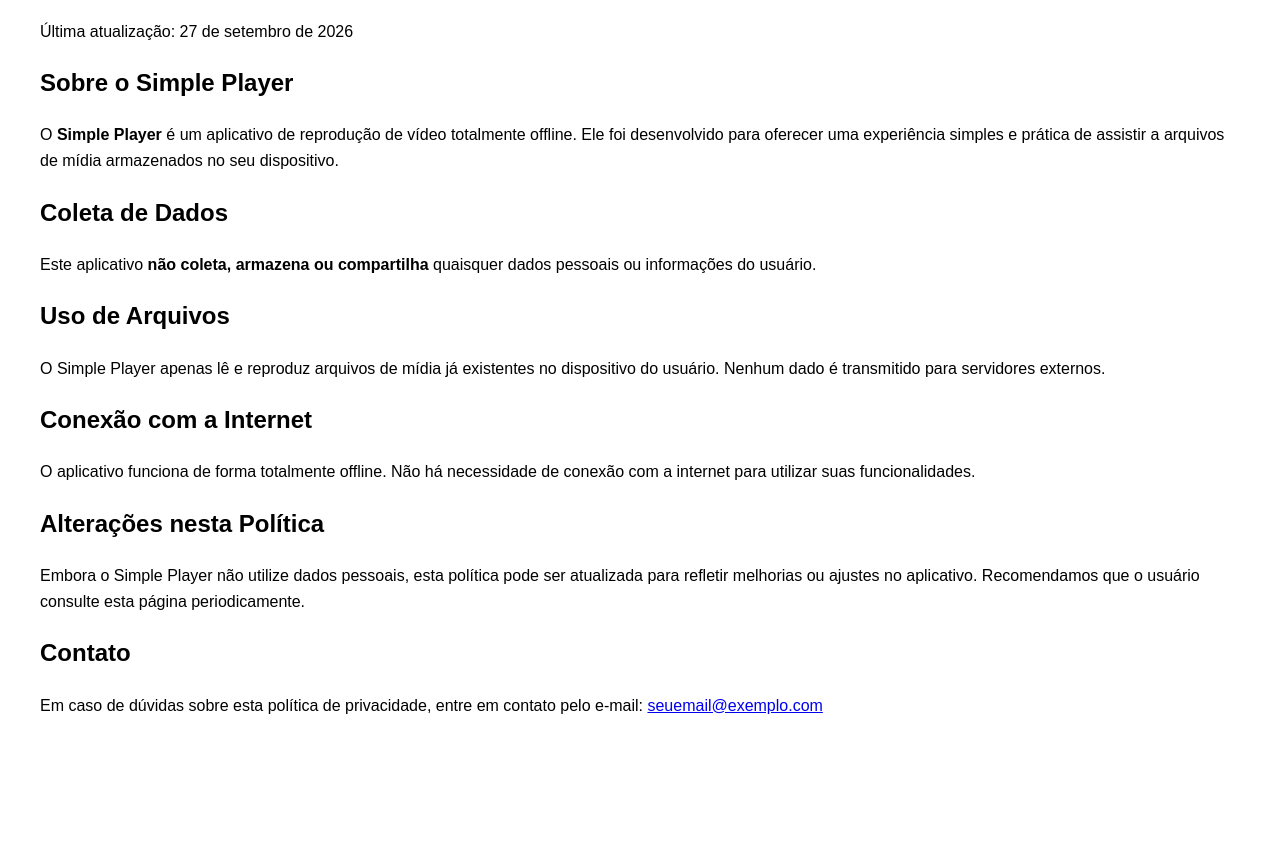
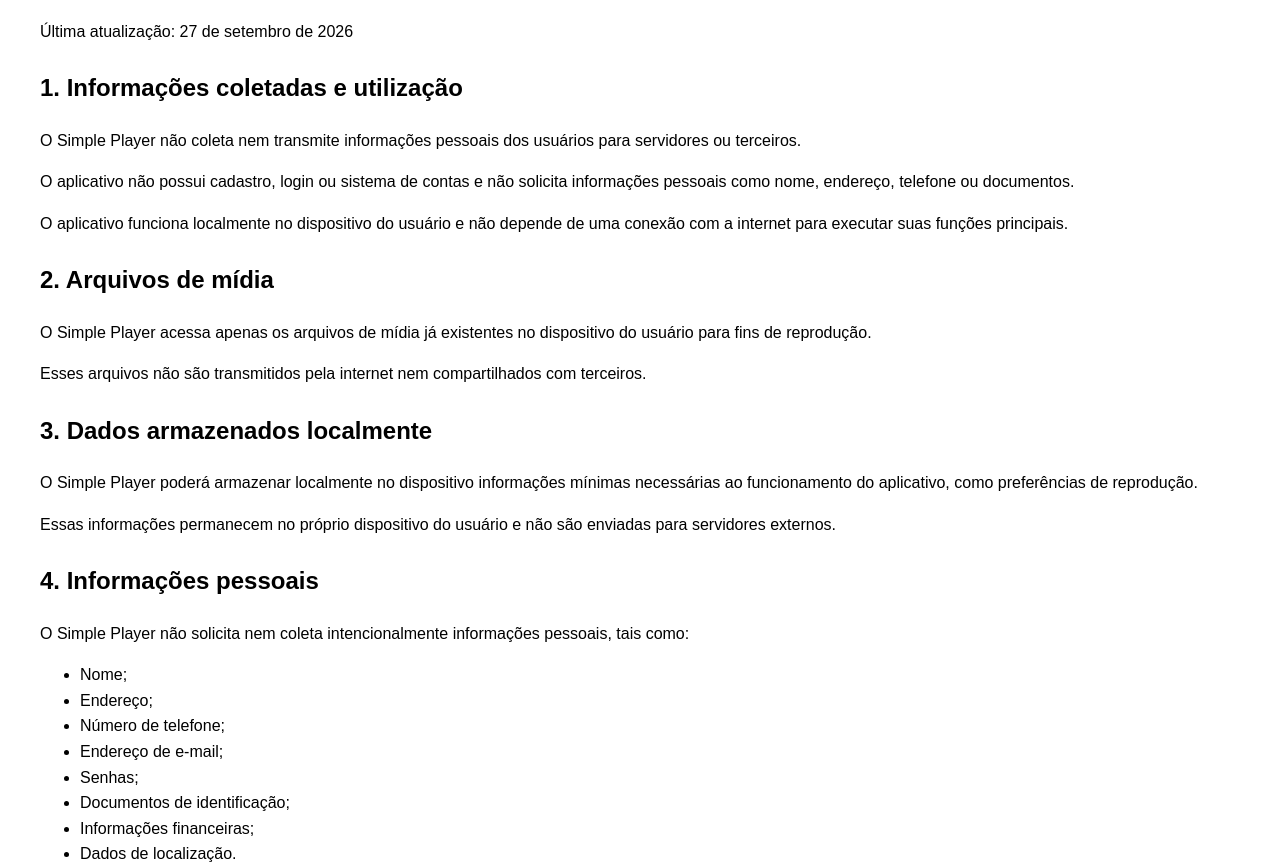
Before and after one commit to jabronoski-jpg/simple-video-privacy, a plain HTML site: page index.html in a window 1280 px wide. Shown: the part 94-958 px from the top of the page. Before the commit the page ends 852 px from the top, so only its background shows below. Drawn offline with Linux system fonts and the light colour scheme.

Commit message:
Revise Privacy Policy sections and headings

```diff
--- a/index.html
+++ b/index.html
@@ -6,32 +6,66 @@
   <style>
     body { font-family: Arial, sans-serif; margin: 40px; line-height: 1.6; }
     h1 { color: #333; }
+    h2 { margin-top: 25px; }
     p { margin-bottom: 15px; }
+    ul { margin-bottom: 15px; }
   </style>
 </head>
 <body>
   <h1>Política de Privacidade</h1>
   <p>Última atualização: 27 de setembro de 2026</p>
 
-  <h2>Sobre o Simple Player</h2>
-  <p>O <strong>Simple Player</strong> é um aplicativo de reprodução de vídeo totalmente offline.
-  Ele foi desenvolvido para oferecer uma experiência simples e prática de assistir a arquivos de mídia armazenados no seu dispositivo.</p>
+  <h2>1. Informações coletadas e utilização</h2>
+  <p>O Simple Player não coleta nem transmite informações pessoais dos usuários para servidores ou terceiros.</p>
+  <p>O aplicativo não possui cadastro, login ou sistema de contas e não solicita informações pessoais como nome, endereço, telefone ou documentos.</p>
+  <p>O aplicativo funciona localmente no dispositivo do usuário e não depende de uma conexão com a internet para executar suas funções principais.</p>
 
-  <h2>Coleta de Dados</h2>
-  <p>Este aplicativo <strong>não coleta, armazena ou compartilha</strong> quaisquer dados pessoais ou informações do usuário.</p>
+  <h2>2. Arquivos de mídia</h2>
+  <p>O Simple Player acessa apenas os arquivos de mídia já existentes no dispositivo do usuário para fins de reprodução.</p>
+  <p>Esses arquivos não são transmitidos pela internet nem compartilhados com terceiros.</p>
 
-  <h2>Uso de Arquivos</h2>
-  <p>O Simple Player apenas lê e reproduz arquivos de mídia já existentes no dispositivo do usuário.
-  Nenhum dado é transmitido para servidores externos.</p>
+  <h2>3. Dados armazenados localmente</h2>
+  <p>O Simple Player poderá armazenar localmente no dispositivo informações mínimas necessárias ao funcionamento do aplicativo, como preferências de reprodução.</p>
+  <p>Essas informações permanecem no próprio dispositivo do usuário e não são enviadas para servidores externos.</p>
 
-  <h2>Conexão com a Internet</h2>
-  <p>O aplicativo funciona de forma totalmente offline. Não há necessidade de conexão com a internet para utilizar suas funcionalidades.</p>
+  <h2>4. Informações pessoais</h2>
+  <p>O Simple Player não solicita nem coleta intencionalmente informações pessoais, tais como:</p>
+  <ul>
+    <li>Nome;</li>
+    <li>Endereço;</li>
+    <li>Número de telefone;</li>
+    <li>Endereço de e-mail;</li>
+    <li>Senhas;</li>
+    <li>Documentos de identificação;</li>
+    <li>Informações financeiras;</li>
+    <li>Dados de localização.</li>
+  </ul>
+  <p>O endereço de e-mail disponibilizado nesta Política de Privacidade é utilizado exclusivamente como canal de contato com o desenvolvedor.</p>
 
-  <h2>Alterações nesta Política</h2>
-  <p>Embora o Simple Player não utilize dados pessoais, esta política pode ser atualizada para refletir melhorias ou ajustes no aplicativo.
-  Recomendamos que o usuário consulte esta página periodicamente.</p>
+  <h2>5. Compartilhamento de informações</h2>
+  <p>O Simple Player não vende, aluga ou compartilha informações pessoais dos usuários com terceiros.</p>
 
-  <h2>Contato</h2>
-  <p>Em caso de dúvidas sobre esta política de privacidade, entre em contato pelo e-mail: <a href="mailto:seuemail@exemplo.com">seuemail@exemplo.com</a></p>
+  <h2>6. Serviços de terceiros</h2>
+  <p>O Simple Player não utiliza serviços de terceiros destinados à coleta, rastreamento ou análise do comportamento dos usuários.</p>
+  <p>O aplicativo também não utiliza publicidade personalizada ou mecanismos de rastreamento.</p>
+
+  <h2>7. Conexão com a internet</h2>
+  <p>O Simple Player não necessita de conexão com a internet para realizar suas funções principais.</p>
+  <p>O aplicativo não envia para a internet os dados de mídia acessados no dispositivo.</p>
+
+  <h2>8. Segurança</h2>
+  <p>Como os dados utilizados pelo aplicativo permanecem no dispositivo do usuário e não são transmitidos para servidores externos, o Simple Player não mantém uma base de dados online contendo informações dos usuários.</p>
+  <p>Recomendamos que o usuário mantenha seu dispositivo atualizado e utilize os mecanismos de segurança disponibilizados pelo próprio sistema operacional.</p>
+
+  <h2>9. Privacidade de crianças</h2>
+  <p>O Simple Player não é direcionado especificamente a crianças e não coleta intencionalmente informações pessoais de crianças.</p>
+
+  <h2>10. Alterações nesta Política de Privacidade</h2>
+  <p>Esta Política de Privacidade poderá ser atualizada periodicamente para refletir alterações no aplicativo, em seus recursos ou nas exigências legais e das plataformas de distribuição.</p>
+  <p>Quando houver alterações relevantes, a data de atualização indicada no início desta política será modificada.</p>
+
+  <h2>11. Contato</h2>
+  <p>Caso tenha dúvidas sobre esta Política de Privacidade ou sobre o funcionamento do Simple Player, entre em contato:</p>
+  <p>E-mail: <a href="mailto:bronoskitech@gmail.com">bronoskitech@gmail.com</a></p>
 </body>
 </html>
```
